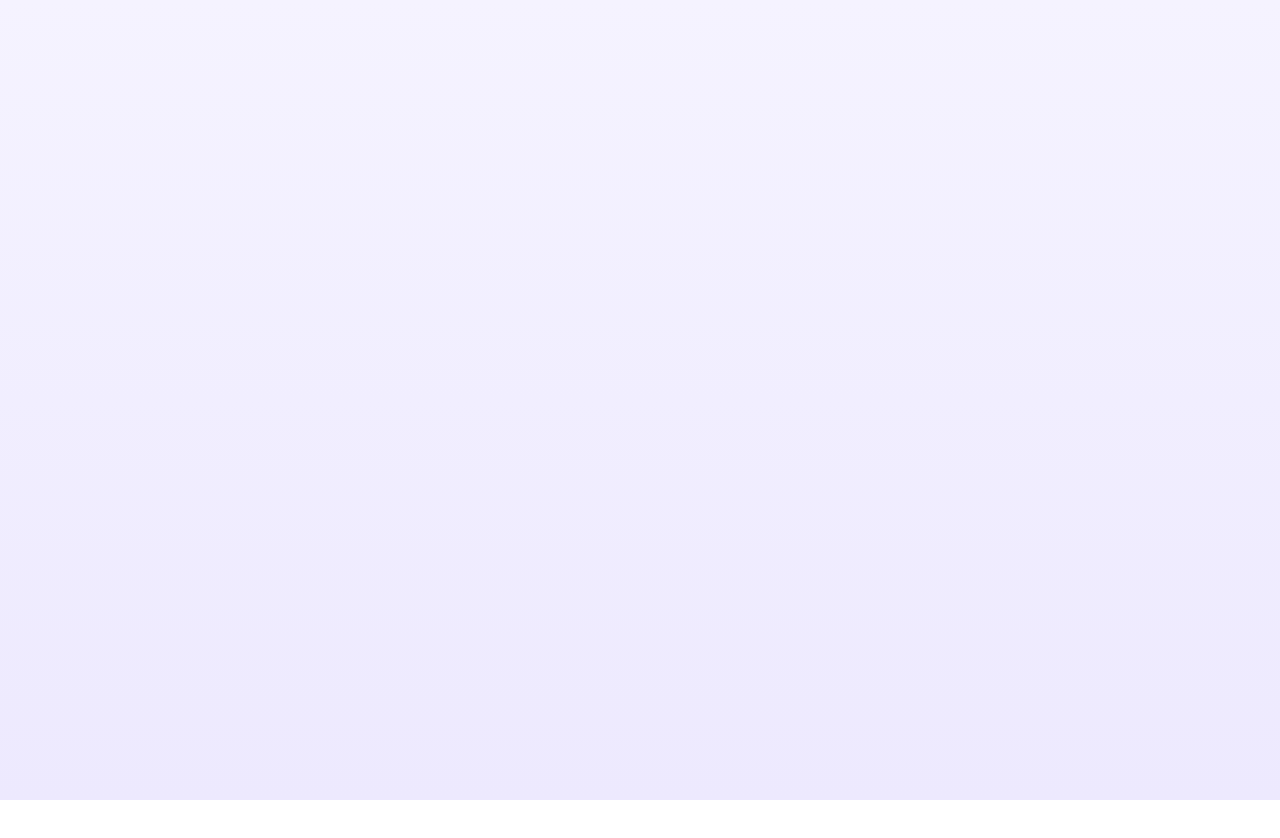
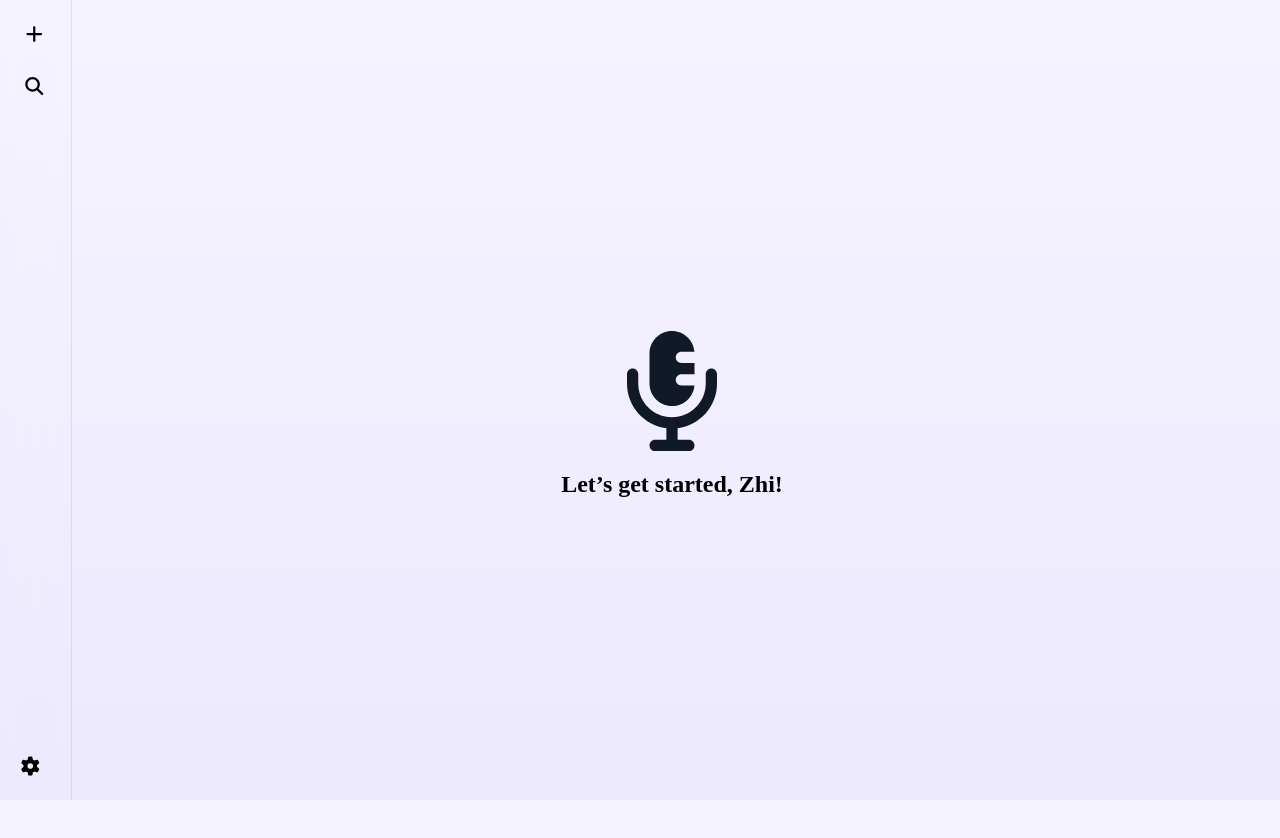
Before and after one commit to zhikangxie107/transcribe, a Vue app: page /app in a window 1280 px wide. Before the commit this address had no page. Shown: the top 838 px of the page. Before the commit the page ends 800 px from the top, so only its background shows below. Built offline with nearby package versions, Linux system fonts and the light colour scheme.

Commit message:
sidebar design in

```diff
--- /dev/null
+++ b/src/components/Sidebar.vue
@@ -0,0 +1,85 @@
+<template>
+	<aside class="sidebar">
+		<!-- top actions -->
+		<nav class="stack">
+			<button
+				class="icon-btn"
+				:class="{ active: active === 'new' }"
+				@click="$emit('new-recording')"
+				aria-label="New recording"
+			>
+				<FontAwesomeIcon :icon="faPlus" />
+			</button>
+
+			<button
+				class="icon-btn"
+				:class="{ active: active === 'search' }"
+				@click="$emit('search')"
+				aria-label="Search transcripts"
+			>
+				<FontAwesomeIcon :icon="faMagnifyingGlass" />
+			</button>
+		</nav>
+
+		<!-- bottom gear -->
+		<button
+			class="icon-btn settings"
+			aria-label="Settings"
+		>
+			<FontAwesomeIcon :icon="faGear" />
+		</button>
+	</aside>
+</template>
+
+<script setup>
+import { FontAwesomeIcon } from '@fortawesome/vue-fontawesome';
+import { faPlus, faMagnifyingGlass, faGear } from '@fortawesome/free-solid-svg-icons';
+
+// Props
+defineProps({
+	active: { type: String, default: '' }, // 'new' | 'search' | 'history' | 'settings'
+	avatar: { type: String, default: '@/assets/fantuan.png' },
+});
+
+// Emits: 'new-recording', 'search', 'open-history', 'open-settings', 'open-profile'
+</script>
+
+<style lang="scss" scoped>
+.sidebar {
+	position: fixed;
+	inset: 0 auto 0 0;
+	width: 55px;
+	display: flex;
+	flex-direction: column;
+	justify-content: space-between;
+	padding: 12px 8px;
+	border-right: 1px solid rgba(0, 0, 0, 0.08);
+	backdrop-filter: blur(10px);
+	z-index: 20;
+}
+
+.stack {
+	display: grid;
+	gap: 8px;
+	padding-left: 0.25rem;
+}
+
+/* icon button */
+.icon-btn {
+	height: 44px;
+	width: 44px;
+	background: transparent;
+	display: grid;
+	place-items: center;
+	font-size: 18px;
+	transition: transform 0.06s ease, background 0.15s ease, box-shadow 0.15s ease;
+	border: none;
+	border-radius: 10%;
+
+	&:hover {
+		background: rgba(0, 0, 0, 0.04); // subtle gray
+		box-shadow: 0 1px 3px rgba(0, 0, 0, 0.1); // light depth
+		transform: scale(1.05); // slight pop effect
+	}
+}
+</style>
--- a/src/router/index.js
+++ b/src/router/index.js
@@ -4,7 +4,7 @@ import { createRouter, createWebHistory } from 'vue-router'
 const LandingView = () => import('@/views/LandingView.vue')
 const LoginView   = () => import('@/views/LoginView.vue')
 const SignupView  = () => import('@/views/SignupView.vue')
-// const AppView     = () => import('@/views/AppView.vue')
+const AppView     = () => import('@/views/AppView.vue')
 
 const router = createRouter({
   history: createWebHistory(),
@@ -12,7 +12,7 @@ const router = createRouter({
     { path: '/',        name: 'landing', component: LandingView },
     { path: '/login',   name: 'login',   component: LoginView,  meta: { guest: true } },
     { path: '/signup',  name: 'signup',  component: SignupView, meta: { guest: true } },
-    // { path: '/app',     name: 'app',     component: AppView,    meta: { requiresAuth: true } },
+    { path: '/app',     name: 'app',     component: AppView },
     // { path: '/:pathMatch(.*)*', redirect: '/' } // simple 404 redirect
   ],
   scrollBehavior() { return { top: 0 } }
--- /dev/null
+++ b/src/views/AppView.vue
@@ -0,0 +1,58 @@
+<template>
+  <main class="app-shell">
+    <Sidebar
+      :active="activeItem"
+      :avatar="avatarUrl"
+      @new-recording="handleNew"
+      @search="handleSearch"
+    />
+
+    <section class="content">
+      <div class="hero">
+        <FontAwesomeIcon :icon="faMicrophoneLines" class="mic" />
+        <h2>Let’s get started, Zhi!</h2>
+      </div>
+    </section>
+  </main>
+</template>
+
+<script setup>
+import { ref } from 'vue'
+import { useRouter } from 'vue-router'
+import Sidebar from '@/components/Sidebar.vue'
+import { FontAwesomeIcon } from '@fortawesome/vue-fontawesome'
+import { faMicrophoneLines } from '@fortawesome/free-solid-svg-icons'
+
+const router = useRouter()
+const activeItem = ref('new')                 // set based on current view
+
+function handleNew()      { activeItem.value = 'new'; /* open recorder */ }
+function handleSearch()   { activeItem.value = 'search'; /* open search UI */ }
+function goHistory()      { activeItem.value = 'history'; router.push('/app/history') }
+function goSettings()     { activeItem.value = 'settings'; router.push('/app/settings') }
+function goProfile()      { router.push('/app/profile') }
+</script>
+
+<style lang="scss" scoped>
+.app-shell {
+  min-height: 100vh;
+}
+
+/* push content so it doesn’t sit under the fixed sidebar */
+.content {
+  margin-left: 64px;
+  min-height: 100vh;
+  display: grid;
+  place-items: center;
+  padding: 24px;
+}
+
+/* center hero for your initial state */
+.hero {
+  text-align: center;
+}
+.mic {
+  font-size: 120px;
+  color: #111827;
+}
+</style>
```
Also changed, not shown: src/assets/fantuan.png (added).
